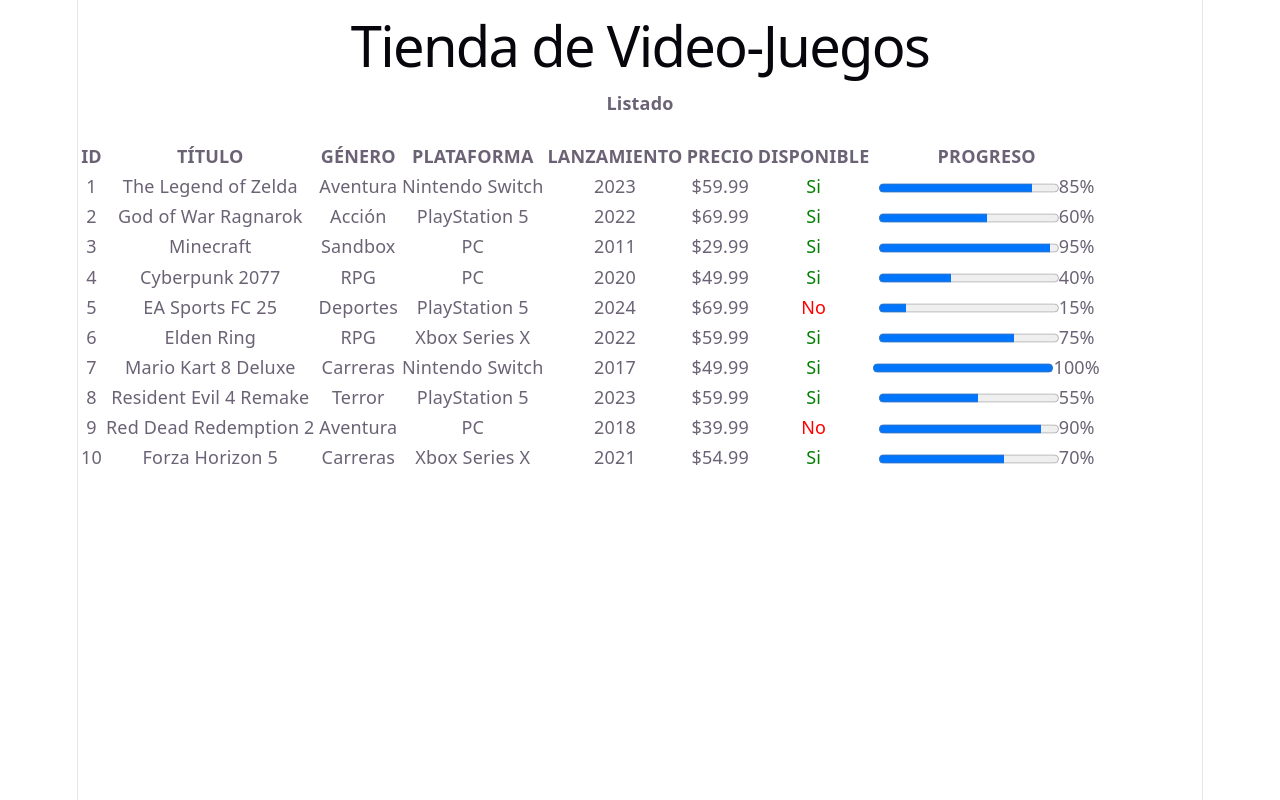
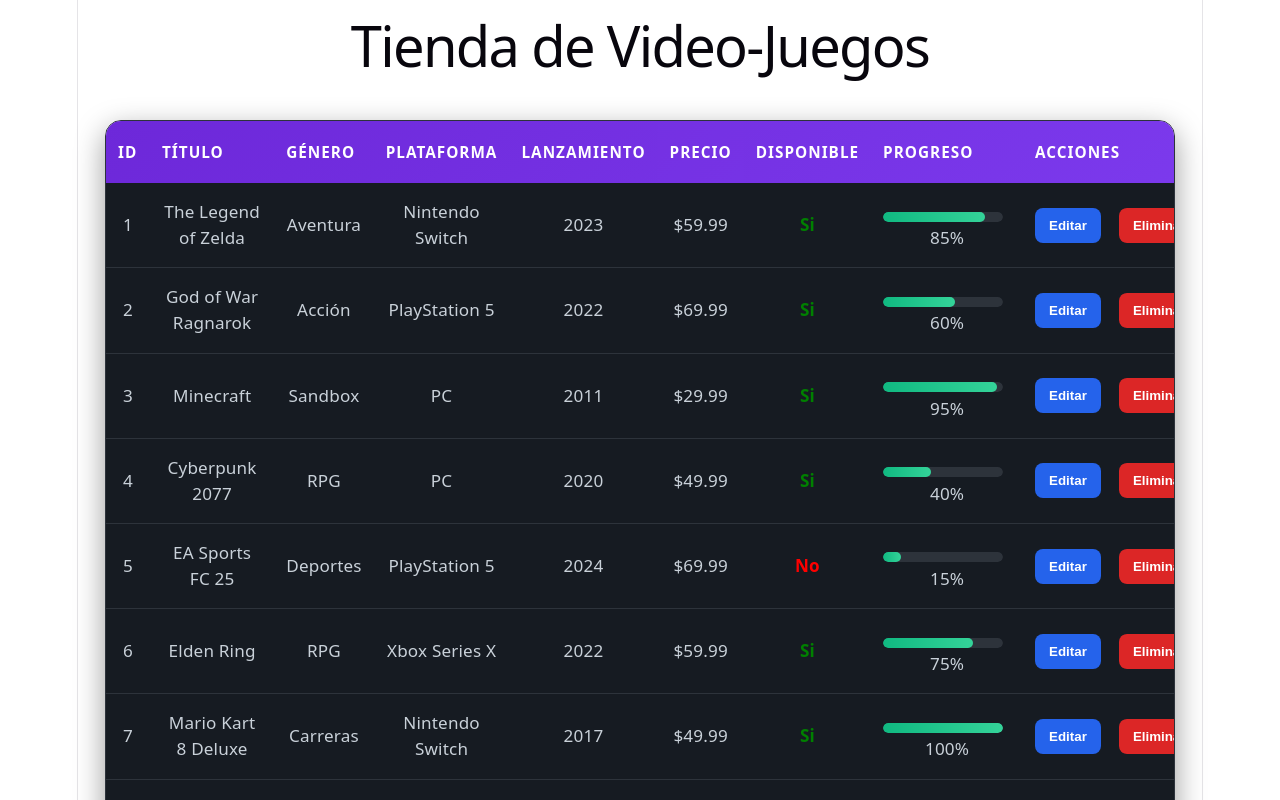
Before and after one commit to edwincusin/Taller-de-React-Renderizado-de-Listas-y-Uso-de-Props-tienda-videojuegos, a React (Vite) app: page / in a window 1280 px wide. Shown: the top 800 px of the page. Built offline with nearby package versions, Linux system fonts and the light colour scheme.

Commit message:
feat(EGCA): Paso 2: Actualizar la Tabla con Acciones de Edición y Eliminación

```diff
--- a/src/App.jsx
+++ b/src/App.jsx
@@ -8,12 +8,37 @@ import TablaVideoJuegos from './components/TablaVideojuegos.jsx'
 function App() {
   //variable de estado del data
   const [videoJuegos, setVideojuegos] = useState(data);
+
+
+  //ELIMINAR VIDEO JUEGO
+  function eliminar(id) {
+    const filtrados = videoJuegos.filter((vid) => vid.id != id);
+    setVideojuegos(filtrados);
+  }
+  //EDITAR VIDEOJUEGO
+  function editar(videoJuegoEditado) {
+    const actualizados = videoJuegos.map((vid) => { // Recorre todos los videojuegos
+      if (vid.id === videoJuegoEditado.id) { // Si encuentra el mismo id
+        return videoJuegoEditado; // Reemplaza el objeto viejo por el editado
+      } else {
+        return vid; // Mantiene los demás videojuegos iguales
+      }
+    });
+    setVideojuegos(actualizados); // Actualiza el estado con el nuevo arreglo
+  }
+
+
+
+  //RETURN APP PRINCIPAL
   return (
-    <div>
+    <>
       <h1>Tienda de Video-Juegos</h1>
-      <h4>Listado</h4>
-      <TablaVideoJuegos dataVideoJuegos={videoJuegos}></TablaVideoJuegos>
-    </div>
+      <TablaVideoJuegos
+        dataVideoJuegos={videoJuegos}
+        onEliminar={eliminar}
+      />
+
+    </>
   )
 }
 
--- a/src/components/TablaVideojuegos.css
+++ b/src/components/TablaVideojuegos.css
@@ -1,35 +1,293 @@
-@media (max-width: 480px) {
+/* =====================================
+   CONTENEDOR GENERAL
+===================================== */
+
+.tabla-container {
+    width: 95%;
+    max-width: 1400px;
+
+    margin: 30px auto;
+
+    background: #161b22;
+
+    border-radius: 16px;
+
+    overflow-x: auto;
+
+    box-shadow:
+        0 10px 30px rgba(0,0,0,0.4);
+
+    border: 1px solid #2d333b;
+}
+
+/* =====================================
+   TABLA
+===================================== */
+
+table {
+    width: 100%;
+    border-collapse: collapse;
+
+    color: #e6edf3;
+
+    min-width: 1000px;
+}
+
+/* =====================================
+   CABECERA
+===================================== */
+
+thead {
+    background:
+        linear-gradient(
+            135deg,
+            #6d28d9,
+            #7c3aed
+        );
+}
+
+th {
+    padding: 18px 12px;
+
+    text-align: left;
+
+    font-size: 0.85rem;
+
+    font-weight: 700;
+
+    letter-spacing: 1px;
+
+    color: white;
+
+    text-transform: uppercase;
+}
+
+/* =====================================
+   FILAS
+===================================== */
+
+tbody tr {
+    transition: all .25s ease;
+
+    border-bottom: 1px solid #2d333b;
+}
+
+tbody tr:hover {
+
+    background: #21262d;
+
+    transform: scale(1.003);
+}
+
+td {
+
+    padding: 16px 12px;
+
+    color: #c9d1d9;
+
+    font-size: 0.95rem;
+}
+
+/* =====================================
+   DISPONIBILIDAD
+===================================== */
+
+td span {
+
+    font-weight: 700;
+}
+
+/* =====================================
+   PROGRESS
+===================================== */
+
+progress {
+
+    width: 120px;
+
+    height: 10px;
+
+    margin-right: 8px;
+
+    border: none;
+
+    border-radius: 10px;
+
+    overflow: hidden;
+}
+
+progress::-webkit-progress-bar {
+
+    background: #2d333b;
+
+    border-radius: 10px;
+}
+
+progress::-webkit-progress-value {
+
+    background:
+        linear-gradient(
+            90deg,
+            #10b981,
+            #34d399
+        );
+
+    border-radius: 10px;
+}
+
+/* =====================================
+   BOTONES
+===================================== */
+
+td button {
+
+    border: none;
+
+    padding: 10px 14px;
+
+    border-radius: 8px;
+
+    cursor: pointer;
+
+    font-weight: 600;
+
+    margin-right: 8px;
+
+    transition: all .3s ease;
+}
+
+/* Editar */
+
+td button:first-child {
+
+    background: #2563eb;
+
+    color: white;
+}
+
+td button:first-child:hover {
+
+    background: #1d4ed8;
+
+    transform: translateY(-2px);
+}
+
+/* Eliminar */
+
+td button:last-child {
+
+    background: #dc2626;
+
+    color: white;
+}
+
+td button:last-child:hover {
+
+    background: #b91c1c;
+
+    transform: translateY(-2px);
+}
+
+/* =====================================
+   SCROLL PERSONALIZADO
+===================================== */
+
+.tabla-container::-webkit-scrollbar {
+
+    height: 8px;
+}
+
+.tabla-container::-webkit-scrollbar-track {
+
+    background: #161b22;
+}
+
+.tabla-container::-webkit-scrollbar-thumb {
+
+    background: #6d28d9;
+
+    border-radius: 10px;
+}
+
+/* =====================================
+   RESPONSIVE TABLET
+===================================== */
+
+@media (max-width: 900px) {
+
+    th,
+    td {
+
+        padding: 12px 8px;
+
+        font-size: 0.85rem;
+    }
+
+    progress {
+
+        width: 90px;
+    }
+}
+
+/* =====================================
+   RESPONSIVE MOVIL
+===================================== */
+
+@media (max-width: 600px) {
+
     table,
     thead,
     tbody,
     th,
     td,
     tr {
+
         display: block;
     }
 
     thead {
+
         display: none;
     }
 
     tr {
-    margin-bottom: 15px;
-    border: 1px solid #333;
-    border-radius: 10px;
-    padding: 10px;
-    background: #151520;
+
+        margin: 15px;
+
+        padding: 15px;
+
+        border-radius: 12px;
+
+        background: #1e242c;
+
+        border: 1px solid #30363d;
     }
 
     td {
+
         display: flex;
+
         justify-content: space-between;
-    border: none;
-    padding: 8px 0;
+
+        align-items: center;
+
+        padding: 10px 0;
+
+        border-bottom: 1px solid #2d333b;
+    }
+
+    td:last-child {
+
+        border-bottom: none;
     }
 
     td::before {
+
         font-weight: bold;
-    color: #00f5ff;
+
+        color: #8b5cf6;
+
+        margin-right: 10px;
     }
 
     td:nth-child(1)::before { content: "ID"; }
@@ -40,4 +298,68 @@
     td:nth-child(6)::before { content: "Precio"; }
     td:nth-child(7)::before { content: "Disponible"; }
     td:nth-child(8)::before { content: "Progreso"; }
+    td:nth-child(9)::before { content: "Acciones"; }
+
+    td button {
+
+        width: 100%;
+
+        margin: 5px 0;
     }
+}
+
+/* ==========================
+   BOTONES DE ACCIONES
+========================== */
+
+.acciones {
+    display: flex;
+    gap: 10px;
+    width: 100%;
+}
+
+.acciones button {
+    flex: 1;
+    padding: 10px 14px;
+    border: none;
+    border-radius: 8px;
+    cursor: pointer;
+    font-weight: 600;
+    transition: all 0.3s ease;
+}
+
+/* Botón Editar */
+.acciones button:first-child {
+    background: #2563eb;
+    color: white;
+}
+
+.acciones button:first-child:hover {
+    background: #1d4ed8;
+}
+
+/* Botón Eliminar */
+.acciones button:last-child {
+    background: #dc2626;
+    color: white;
+}
+
+.acciones button:last-child:hover {
+    background: #b91c1c;
+}
+
+/* ==========================
+   RESPONSIVE
+========================== */
+
+@media (max-width: 600px) {
+
+    .acciones {
+        flex-direction: column;
+    }
+
+    .acciones button {
+        width: 100%;
+    }
+
+}
--- a/src/components/TablaVideojuegos.jsx
+++ b/src/components/TablaVideojuegos.jsx
@@ -1,6 +1,8 @@
-import './TablaVideoJuegos.css'
+import './TablaVideojuegos.css'
 
-function TablaVideoJuegos({ dataVideoJuegos }) {
+function TablaVideoJuegos({ dataVideoJuegos, onEliminar }) {
+
+
     return (
         <div className="tabla-container">
             <table>
@@ -14,6 +16,7 @@ function TablaVideoJuegos({ dataVideoJuegos }) {
                         <th>PRECIO</th>
                         <th>DISPONIBLE</th>
                         <th>PROGRESO</th>
+                        <th>ACCIONES</th>
                     </tr>
                 </thead>
 
@@ -40,6 +43,20 @@ function TablaVideoJuegos({ dataVideoJuegos }) {
                                 </progress>
                                 {Math.round(videoJuego.progreso * 100)}%
                             </td>
+
+                            <td>
+                                <div className="acciones">
+                                    <button className="btn-editar">
+                                    Editar
+                                    </button>
+
+                                    <button
+                                        className="btn-eliminar"
+                                        onClick={() => onEliminar(videoJuego.id)}>
+                                        Eliminar
+                                    </button>
+                                </div>
+                            </td>
                         </tr>
                     ))}
                 </tbody>
```
Lines whose indentation alone changed are shown as unchanged.
